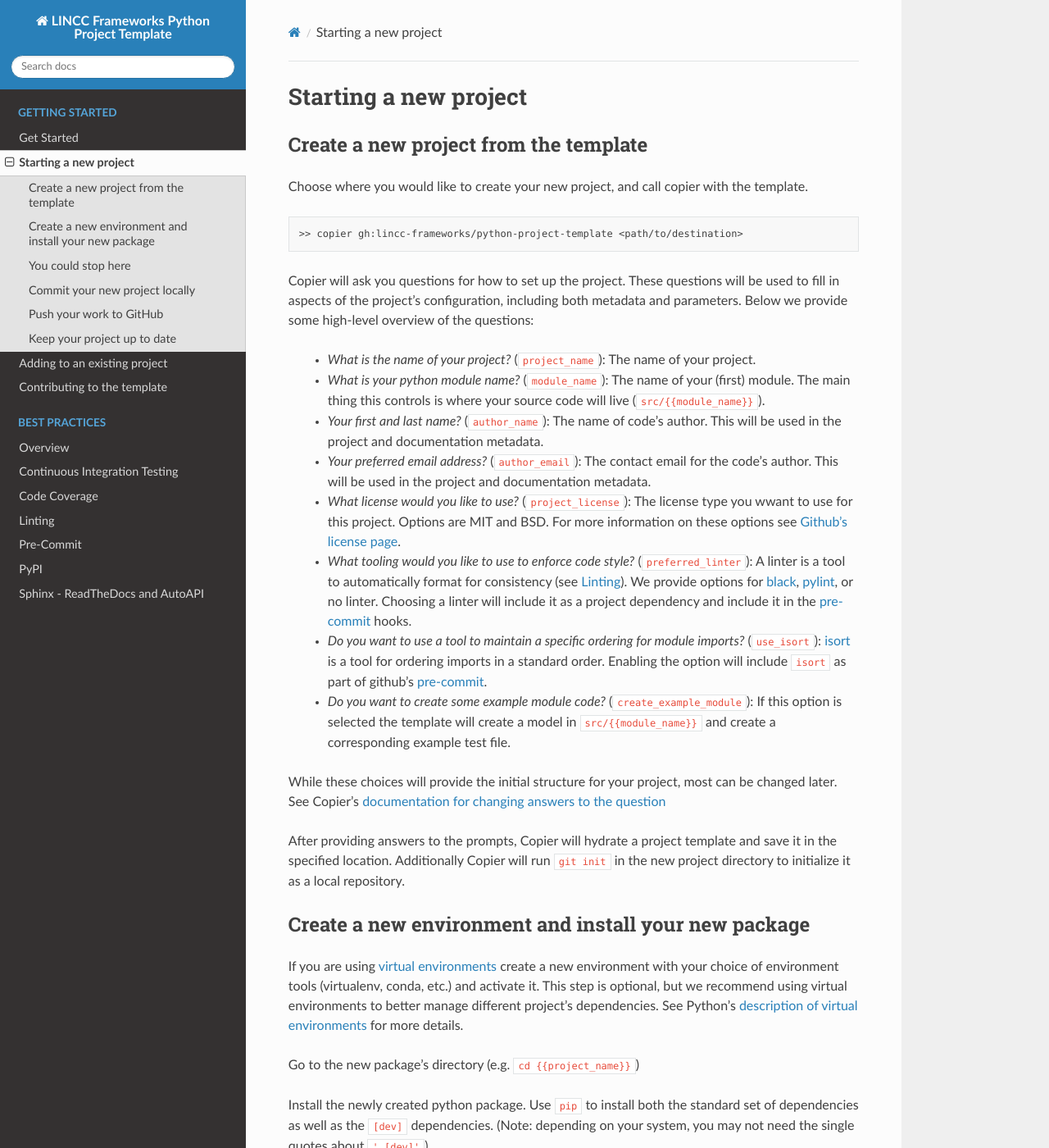
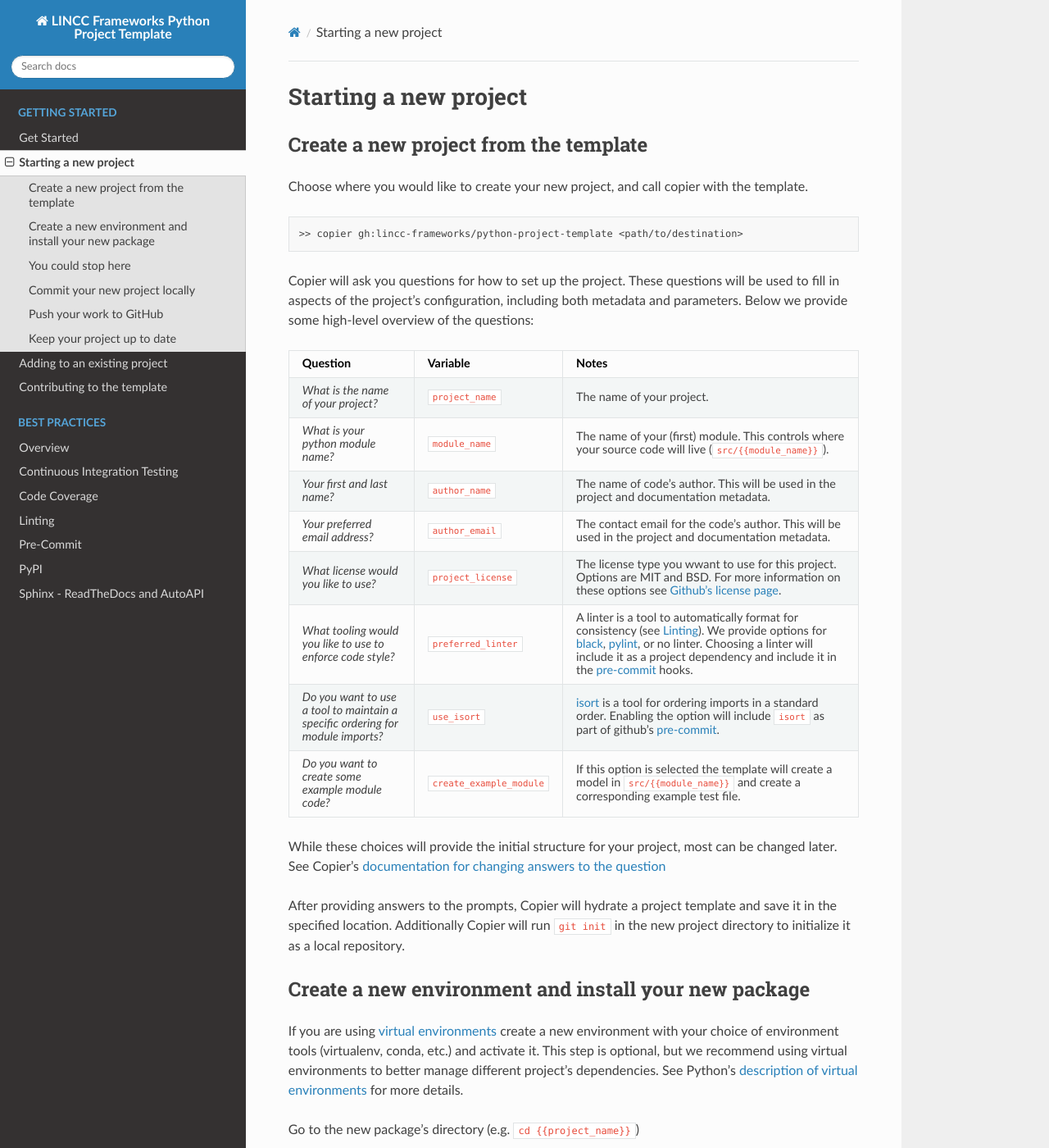
Before and after one commit to lincc-frameworks/python-project-template, a Sphinx documentation site: the page built from docs/source/new_project.rst, in a window 1280 px wide and 1400 px high. Shown: the whole window at 82% size. Built offline with Sphinx 7.4.7 and the Read the Docs theme 2.0.0, drawn with Linux system fonts in a browser that asks for light colours; the version number could not be read and is left out.

Commit message:
Reorganize the docs folder

```diff
--- a/docs/conf.py
+++ b/docs/conf.py
@@ -20,10 +20,15 @@
 # https://www.sphinx-doc.org/en/master/usage/configuration.html#general-configuration
 
 master_doc = "index"  # This assumes that sphinx-build is called from the root directory
-html_favicon = 'favicon.ico'
+html_favicon = 'static/favicon.ico'
 html_show_sourcelink = (
     False  # Remove 'view source code' from top of page (for html, not python)
 )
+
+# Allow a custom CSS.
+html_static_path = ['static',]
+html_css_files = ["custom.css"]
+
 # -- Options for HTML output -------------------------------------------------
 # https://www.sphinx-doc.org/en/master/usage/configuration.html#options-for-html-output
 
--- a/docs/source/new_project.rst
+++ b/docs/source/new_project.rst
@@ -13,14 +13,36 @@
 
 Copier will ask you questions for how to set up the project. These questions will be used to fill in aspects of the project's configuration, including both metadata and parameters. Below we provide some high-level overview of the questions:
 
-  * *What is the name of your project?* (``project_name``): The name of your project.
-  * *What is your python module name?* (``module_name``): The name of your (first) module. The main thing this controls is where your source code will live (``src/{{module_name}}``).
-  * *Your first and last name?* (``author_name``): The name of code's author.  This will be used in the project and documentation metadata.
-  * *Your preferred email address?* (``author_email``): The contact email for the code's author. This will be used in the project and documentation metadata.
-  * *What license would you like to use?* (``project_license``): The license type you wwant to use for this project. Options are MIT and BSD. For more information on these options see `Github's license page <https://docs.github.com/en/repositories/managing-your-repositorys-settings-and-features/customizing-your-repository/licensing-a-repository>`_.
-  * *What tooling would you like to use to enforce code style?* (``preferred_linter``): A linter is a tool to automatically format for consistency (see :doc:`Linting <../practices/linting>`). We provide options for `black <https://black.readthedocs.io/en/stable/>`_, `pylint <https://pypi.org/project/pylint/>`_, or no linter. Choosing a linter will include it as a project dependency and include it in the :doc:`pre-commit <../practices/precommit>` hooks.
-  * *Do you want to use a tool to maintain a specific ordering for module imports?* (``use_isort``): `isort <https://pycqa.github.io/isort/>`_ is a tool for ordering imports in a standard order. Enabling the option will include ``isort`` as part of github's :doc:`pre-commit <../practices/precommit>`.
-  * *Do you want to create some example module code?* (``create_example_module``): If this option is selected the template will create a model in ``src/{{module_name}}`` and create a corresponding example test file.
+.. list-table::
+   :header-rows: 1
+
+   * - **Question**
+     - **Variable**
+     - **Notes**
+   * - *What is the name of your project?*
+     - ``project_name``
+     - The name of your project.
+   * - *What is your python module name?*
+     - ``module_name``
+     - The name of your (first) module. This controls where your source code will live (``src/{{module_name}}``).
+   * - *Your first and last name?*
+     - ``author_name``
+     -  The name of code's author.  This will be used in the project and documentation metadata.
+   * - *Your preferred email address?*
+     - ``author_email``
+     - The contact email for the code's author. This will be used in the project and documentation metadata.
+   * - *What license would you like to use?*
+     - ``project_license``
+     - The license type you wwant to use for this project. Options are MIT and BSD. For more information on these options see `Github's license page <https://docs.github.com/en/repositories/managing-your-repositorys-settings-and-features/customizing-your-repository/licensing-a-repository>`_.
+   * - *What tooling would you like to use to enforce code style?*
+     - ``preferred_linter``
+     - A linter is a tool to automatically format for consistency (see :doc:`Linting <../practices/linting>`). We provide options for `black <https://black.readthedocs.io/en/stable/>`_, `pylint <https://pypi.org/project/pylint/>`_, or no linter. Choosing a linter will include it as a project dependency and include it in the :doc:`pre-commit <../practices/precommit>` hooks.
+   * - *Do you want to use a tool to maintain a specific ordering for module imports?*
+     - ``use_isort``
+     - `isort <https://pycqa.github.io/isort/>`_ is a tool for ordering imports in a standard order. Enabling the option will include ``isort`` as part of github's :doc:`pre-commit <../practices/precommit>`.
+   * - *Do you want to create some example module code?*
+     - ``create_example_module``
+     - If this option is selected the template will create a model in ``src/{{module_name}}`` and create a corresponding example test file.
 
 While these choices will provide the initial structure for your project, most can be changed later. See Copier's `documentation for changing answers to the question <https://copier.readthedocs.io/en/stable/updating/>`_
 
--- /dev/null
+++ b/docs/static/custom.css
@@ -0,0 +1,4 @@
+/* Allow tables to wrap. */
+.wy-table-responsive table td, .wy-table-responsive table th {
+    white-space: inherit;
+}
```
Also changed, not shown: docs/static/favicon.ico (renamed from docs/favicon.ico).
